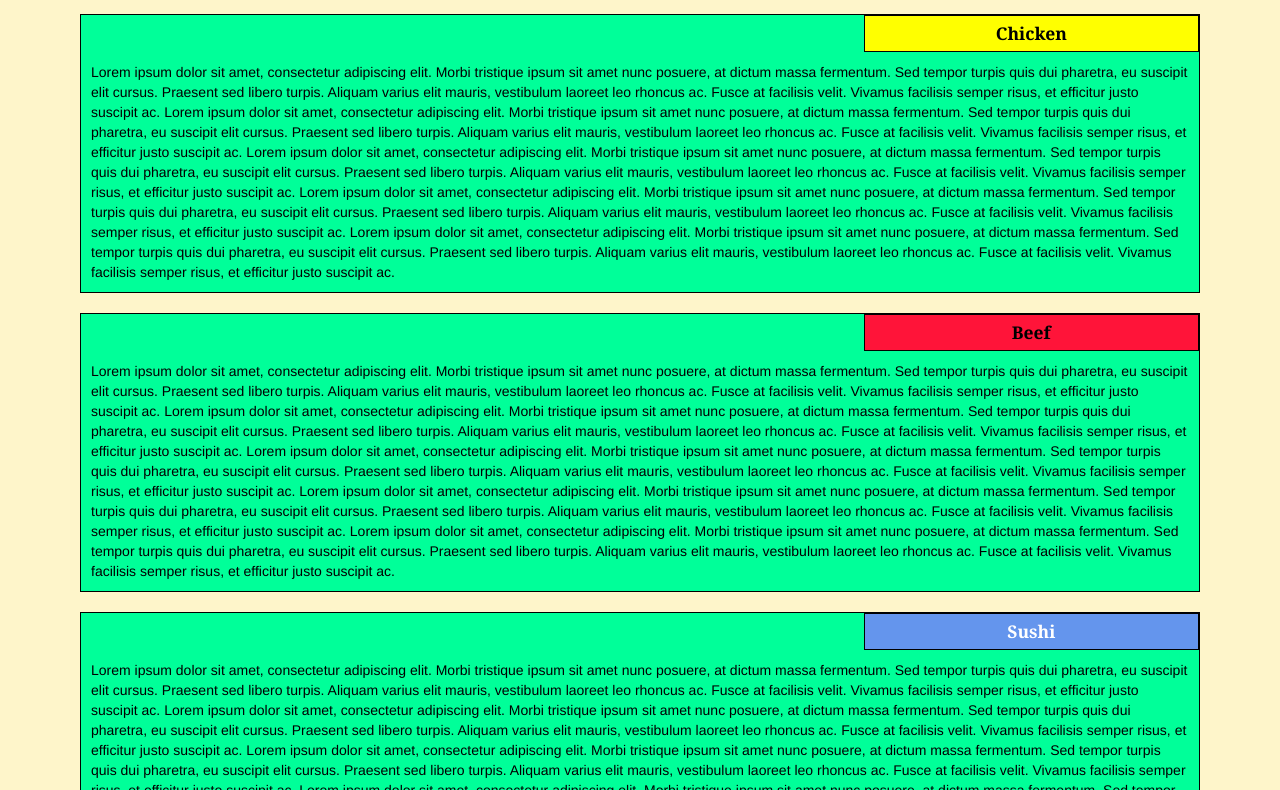
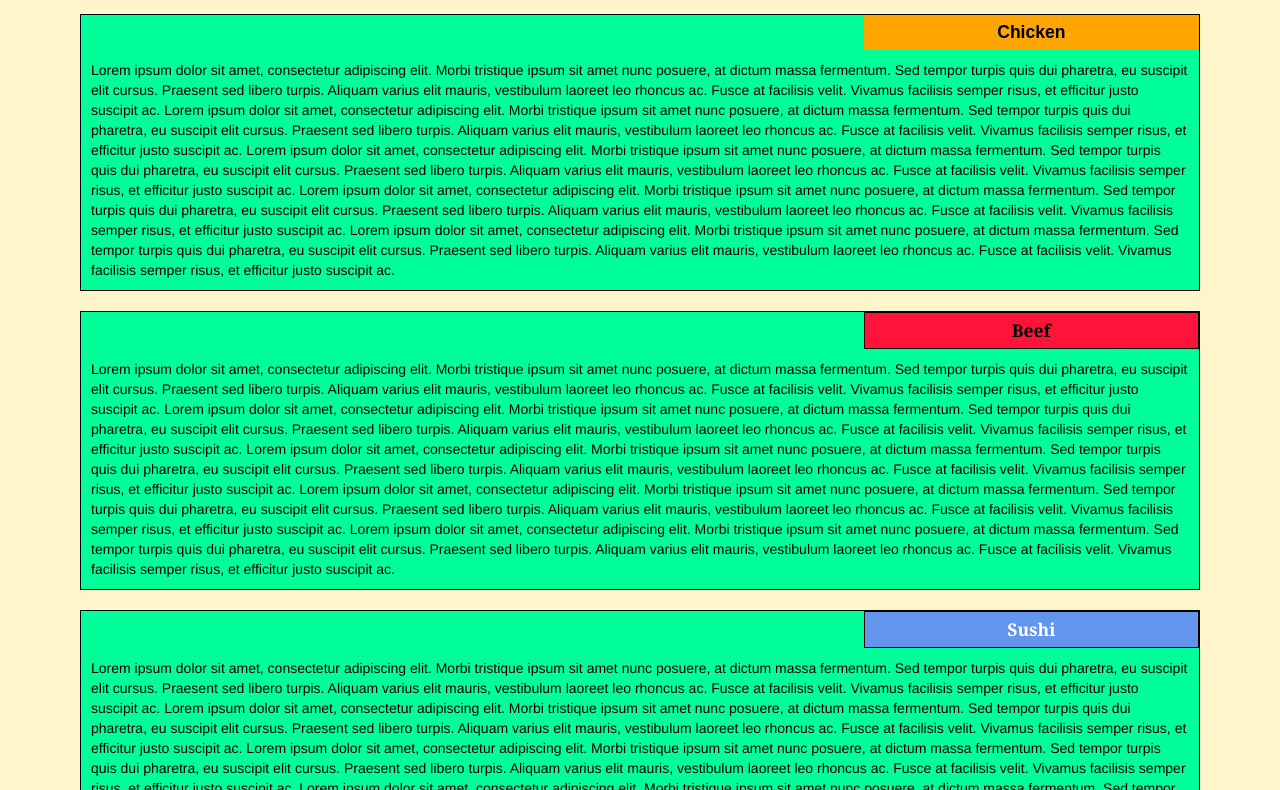
Before and after one commit to falguni03/test, a plain HTML site: page mod3_assignment/index.html in a window 1280 px wide. Shown: the part 166-956 px from the top of the page. Drawn offline with Linux system fonts and the light colour scheme.

Commit message:
Update style.css

```diff
--- a/mod3_assignment/css/style.css
+++ b/mod3_assignment/css/style.css
@@ -41,17 +41,17 @@ section {
 }
 
 #chicken {
-	border: 1px solid black;
+	border: 1px;
 	text-align: center;
 	width: 30%;
 	margin-left: 70%;
-	font-family: Georgia,sans-serif;
+	font-family:Arial, Helvetica, sans-serif ;
 	font-weight: bold;
 	font-size: 125%;
 	margin-bottom: 0;
 	margin-top: 0;
 	padding: 5px;
-	background-color: #FFFF00;
+	background-color: orange;
 }
 
 #beef {
```
